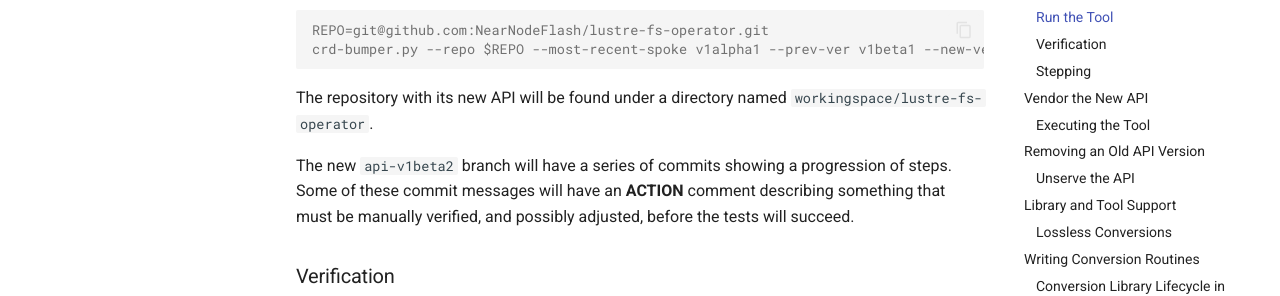
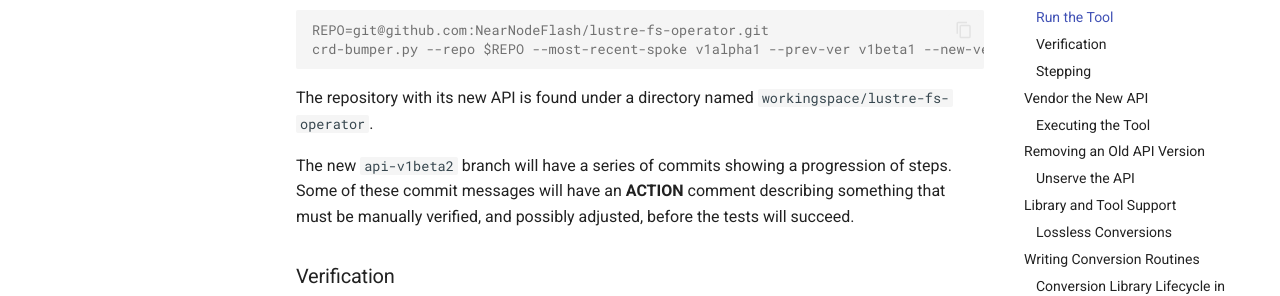
Before and after one commit to NearNodeFlash/NearNodeFlash.github.io, an MkDocs documentation site: the page built from docs/repo-guides/crd-bumper/readme.md, in a window 1280 px wide and 900 px high, scrolled down 1002 px. Shown: the part 172-468 px from the top of the window. Built offline with MkDocs 1.6.1 and Material for MkDocs 9.7.7, drawn with Linux system fonts in a browser that asks for light colours; comment, search, counter and statistics services are not loaded; the version menu is left out.

Commit message:
Update docs/repo-guides/crd-bumper/readme.md
Co-authored-by: Tony Floeder <anthony.floeder@hpe.com>

````diff
--- a/docs/repo-guides/crd-bumper/readme.md
+++ b/docs/repo-guides/crd-bumper/readme.md
@@ -35,7 +35,7 @@
 crd-bumper.py --repo $REPO --most-recent-spoke v1alpha1 --prev-ver v1beta1 --new-ver v1beta2 all
 ```
 
-The repository with its new API will be found under a directory named `workingspace/lustre-fs-operator`.
+The repository with its new API is found under a directory named `workingspace/lustre-fs-operator`.
 
 The new `api-v1beta2` branch will have a series of commits showing a progression of steps. Some of these commit messages will have an **ACTION** comment describing something that must be manually verified, and possibly adjusted, before the tests will succeed.
 
````
